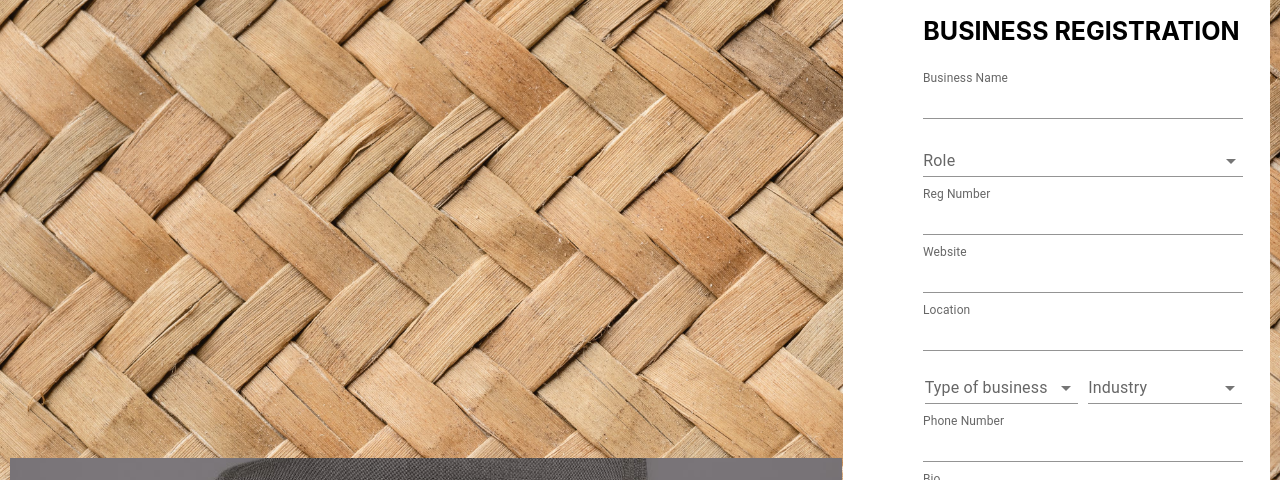
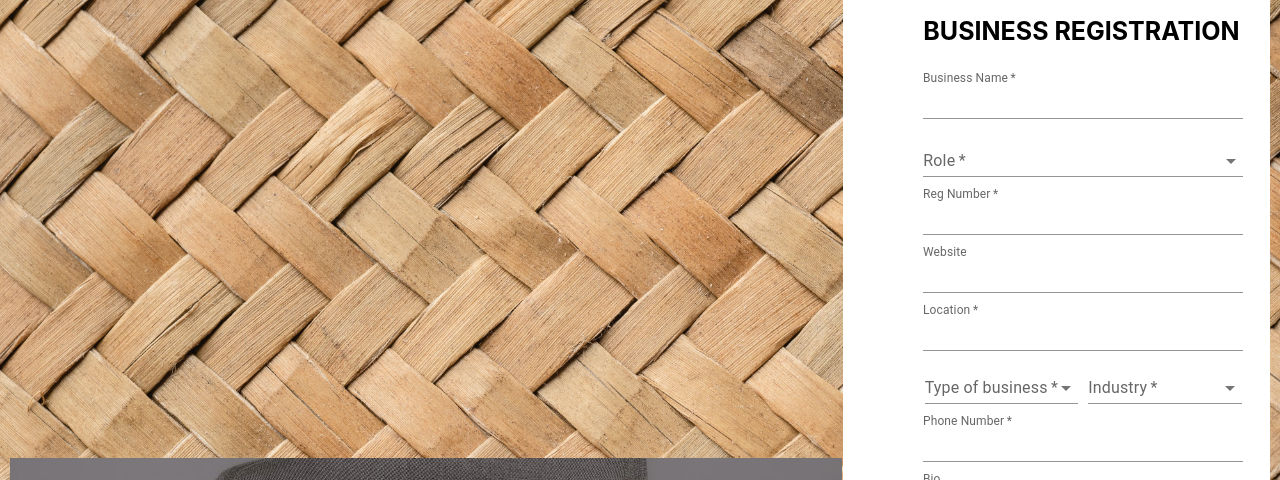
Before and after one commit to ramorokaneo/AMS-Project, a React (Vite) app: page /business-reg in a window 1280 px wide. Shown: the part 166-646 px from the top of the page. Built offline with nearby package versions, Linux system fonts and the light colour scheme.

Commit message:
completed validation and navigation

```diff
--- a/src/Components/Client/BusinessRegistration/BusinessRegistration.jsx
+++ b/src/Components/Client/BusinessRegistration/BusinessRegistration.jsx
@@ -4,16 +4,42 @@ import MenuItem from "@mui/material/MenuItem";
 import Button from "@mui/material/Button";
 import Grid from "@mui/material/Grid";
 import Box from "@mui/material/Box";
-
+import { useNavigate } from "react-router-dom";
 import background from "../../Global/images/Reed.jpg";
 import logo from "../../Global/images/logo.svg";
 import Banner from "../../Global/images/media bg-cover.png";
 
 const BusinessRegistration = () => {
+  const [businessName, setBusinessName] = useState("");
+  const [selectedRole, setSelectedRole] = useState("");
+  const [regNumber, setRegNumber] = useState("");
+  const [website, setWebsite] = useState("");
+  const [location, setLocation] = useState("");
   const [selectedBusinessType, setSelectedBusinessType] = useState("");
   const [selectedIndustry, setSelectedIndustry] = useState("");
+  const [phoneNumber, setPhoneNumber] = useState("");
+  const [bio, setBio] = useState("");
 
-  const handlechange = () => {};
+  const navigate = useNavigate();
+
+  const handlechange = () => {
+    // Assuming you have set up state for each field
+    const isFormValid =
+      !!businessName &&
+      !!selectedRole &&
+      !!regNumber &&
+      !!location &&
+      !!selectedBusinessType &&
+      !!selectedIndustry &&
+      !!phoneNumber;
+
+    if (isFormValid) {
+      navigate("/add-products-and-services");
+    } else {
+      alert("Please fill in all required fields");
+      // or any other way to notify the user about the missing fields
+    }
+  };
 
   const emptyOption = [""];
 
@@ -110,7 +136,6 @@ const BusinessRegistration = () => {
               item
               lg={8}
               style={{
-                // backgroundColor: "blue",
                 display: "flex",
                 flexDirection: "column",
                 justifyContent: "space-between",
@@ -195,20 +220,24 @@ const BusinessRegistration = () => {
                       shrink: true,
                     }}
                     style={{ width: "100%" }}
+                    required
+                    value={businessName}
+                    onChange={(e) => setBusinessName(e.target.value)}
                   />
                   <br />
                   <TextField
-                    id="outlined-select-currency"
+                    id="outlined"
                     select
                     label="Role"
                     variant="standard"
-                    value={selectedBusinessType}
-                    onChange={(e) => setSelectedBusinessType(e.target.value)}
+                    value={selectedRole}
+                    onChange={(e) => setSelectedRole(e.target.value)}
                     style={{
                       width: "100%",
                       textAlign: "left",
                       marginTop: "10px",
-                    }}>
+                    }}
+                    required>
                     {roleOptions.map((option) => (
                       <MenuItem key={option} value={option}>
                         {option}
@@ -229,6 +258,9 @@ const BusinessRegistration = () => {
                       width: "100%",
                       marginTop: "10px",
                     }}
+                    required
+                    value={regNumber}
+                    onChange={(e) => setRegNumber(e.target.value)}
                   />
                   <TextField
                     id="outlined-number"
@@ -239,6 +271,8 @@ const BusinessRegistration = () => {
                       shrink: true,
                     }}
                     style={{ width: "100%", marginTop: "10px" }}
+                    value={website}
+                    onChange={(e) => setWebsite(e.target.value)}
                   />
                   <TextField
                     id="outlined-number"
@@ -249,6 +283,9 @@ const BusinessRegistration = () => {
                       shrink: true,
                     }}
                     style={{ width: "100%", marginTop: "10px" }}
+                    required
+                    value={location}
+                    onChange={(e) => setLocation(e.target.value)}
                   />
                   <TextField
                     id="outlined-select-currency"
@@ -262,7 +299,8 @@ const BusinessRegistration = () => {
                       marginTop: "5px",
                       marginRight: "10px",
                       textAlign: "left",
-                    }}>
+                    }}
+                    required>
                     {businessTypeOptions.map((option) => (
                       <MenuItem key={option} value={option}>
                         {option}
@@ -280,7 +318,8 @@ const BusinessRegistration = () => {
                       width: "48%",
                       marginTop: "5px",
                       textAlign: "left",
-                    }}>
+                    }}
+                    required>
                     {industryOptions.map((option) => (
                       <MenuItem key={option} value={option}>
                         {option}
@@ -296,6 +335,9 @@ const BusinessRegistration = () => {
                       shrink: true,
                     }}
                     style={{ width: "100%", marginTop: "10px" }}
+                    required
+                    value={phoneNumber}
+                    onChange={(e) => setPhoneNumber(e.target.value)}
                   />
                   <TextField
                     id="outlined-number"
@@ -306,6 +348,8 @@ const BusinessRegistration = () => {
                       shrink: true,
                     }}
                     style={{ width: "100%", marginTop: "10px" }}
+                    value={bio}
+                    onChange={(e) => setBio(e.target.value)}
                   />
                   {/* Add other TextField components as needed */}
                   <Button
```
